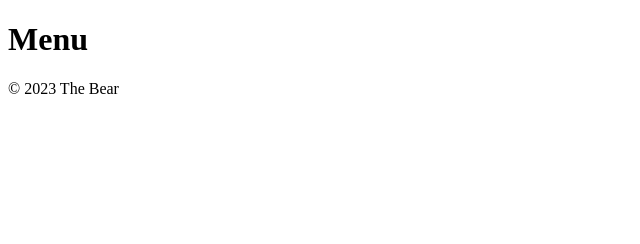
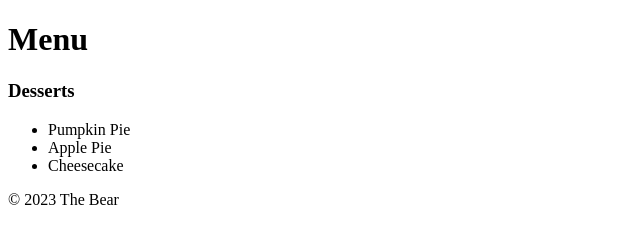
Before and after one commit to NicholasGrinage/thebear, a plain HTML site: page menu.html in a window 1280 px wide. Shown: the whole page, without its empty margins (0-640 px from the left). Drawn offline with Linux system fonts and the light colour scheme.

Commit message:
menu updates

```diff
--- a/menu.html
+++ b/menu.html
@@ -9,6 +9,12 @@
     <header></header>
     <main>
       <h1>Menu</h1>
+      <h3>Desserts</h3>
+      <ul>
+        <li>Pumpkin Pie</li>
+        <li>Apple Pie</li>
+        <li>Cheesecake</li>
+      </ul>
     </main>
     <footer>&copy 2023 The Bear </footer>
   </body>
```
